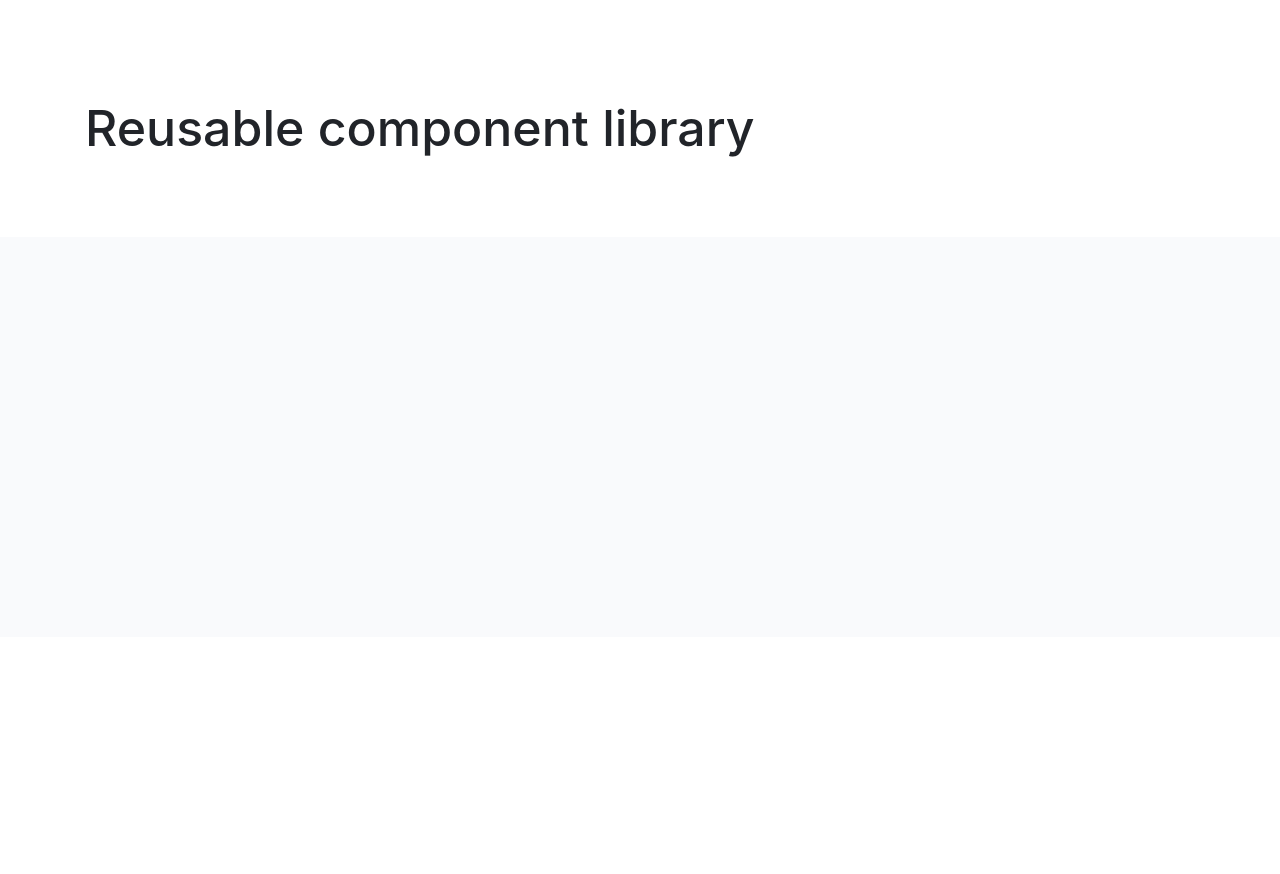
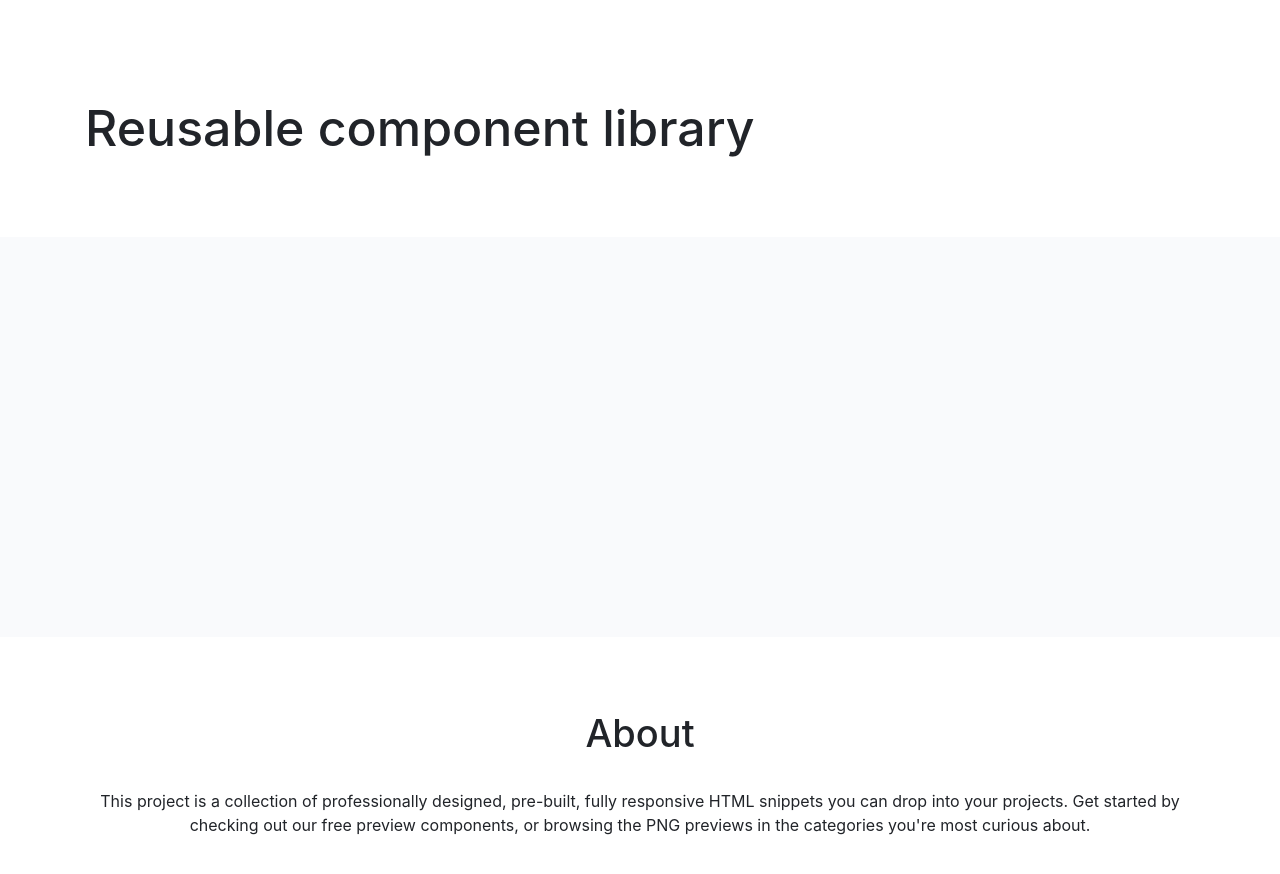
Before and after one commit to js-tasks-ru/htmlcss-20220919_brovij, a website: page index.html in a window 1280 px wide. Before the commit the page ends 837 px from the top, so only its background shows below. Drawn offline with Linux system fonts and the light colour scheme.

Commit message:
hotfix markup and content for the footer

```diff
--- a/components/footer/footer.css
+++ b/components/footer/footer.css
@@ -1,4 +1,25 @@
 .footer {
     height: 200px;
+    padding: 72px 0 136px;
+}
 
+.footer__heading {
+    font-family: 'Inter';
+    font-style: normal;
+    font-weight: 500;
+    font-size: 38px;
+    line-height: 48px;
+    color: #212429;
+    text-align: center;
+    margin-bottom: 32px;
 }
+
+.footer__subheading {
+    font-family: 'Inter';
+    font-style: normal;
+    font-weight: 400;
+    font-size: 16px;
+    line-height: 24px;
+    text-align: center;
+    color: #212429;
+}
--- a/index.html
+++ b/index.html
@@ -17,7 +17,14 @@
 
             <main class="preview"></main>
 
-            <footer class="footer"></footer>
+            <footer class="footer">
+
+                <div class="container">
+                    <h1 class="footer__heading">About</h1>
+                    <p class="footer__subheading">This project is a collection of professionally designed, pre-built, fully responsive HTML snippets you can drop into your projects. Get started by checking out our free preview components, or browsing the PNG previews in the categories you're most curious about.</p>
+                </div>
+
+            </footer>
         </div>
     </body>
 </html>
```
Also changed, not shown: assets/css/normalize.css.
